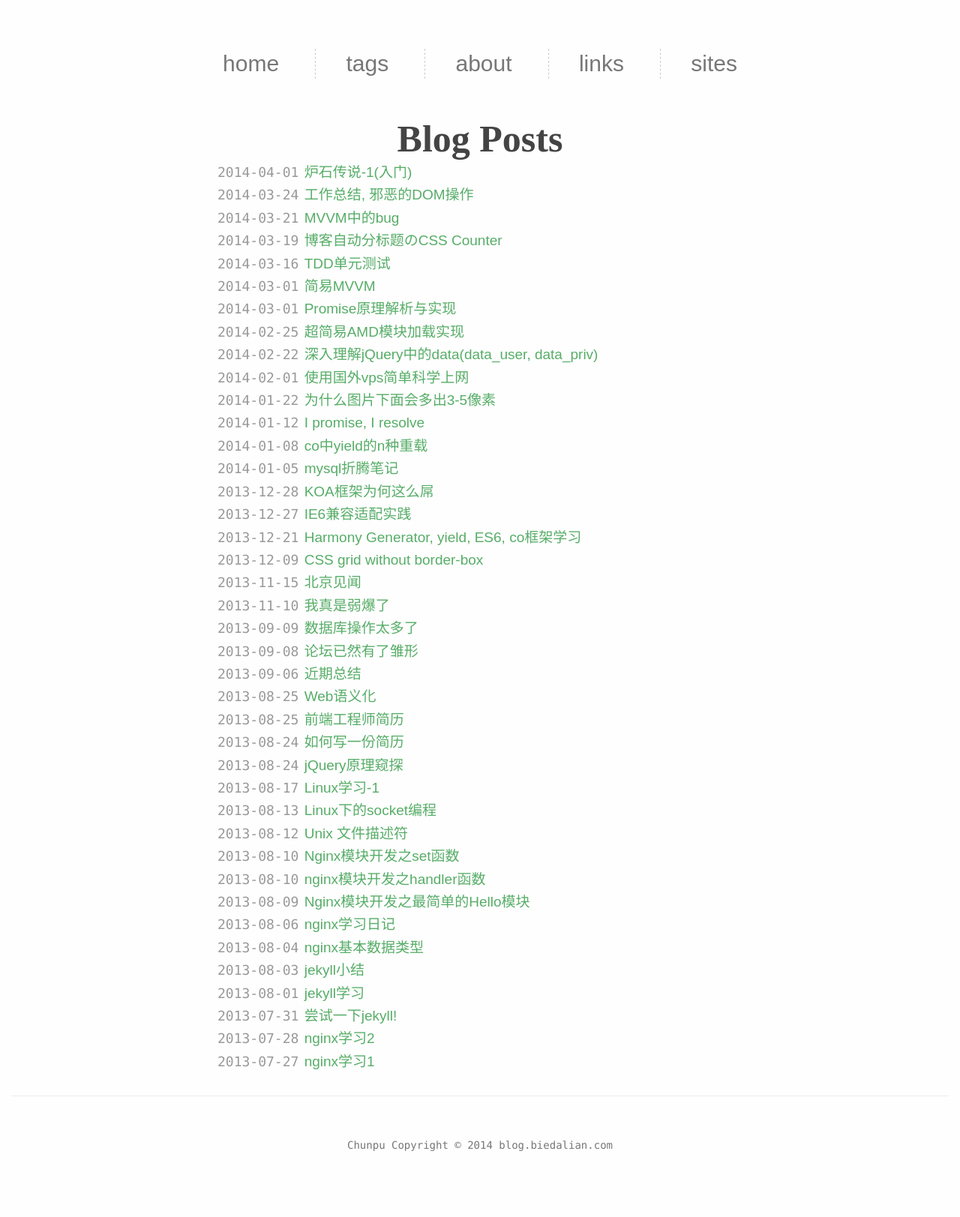
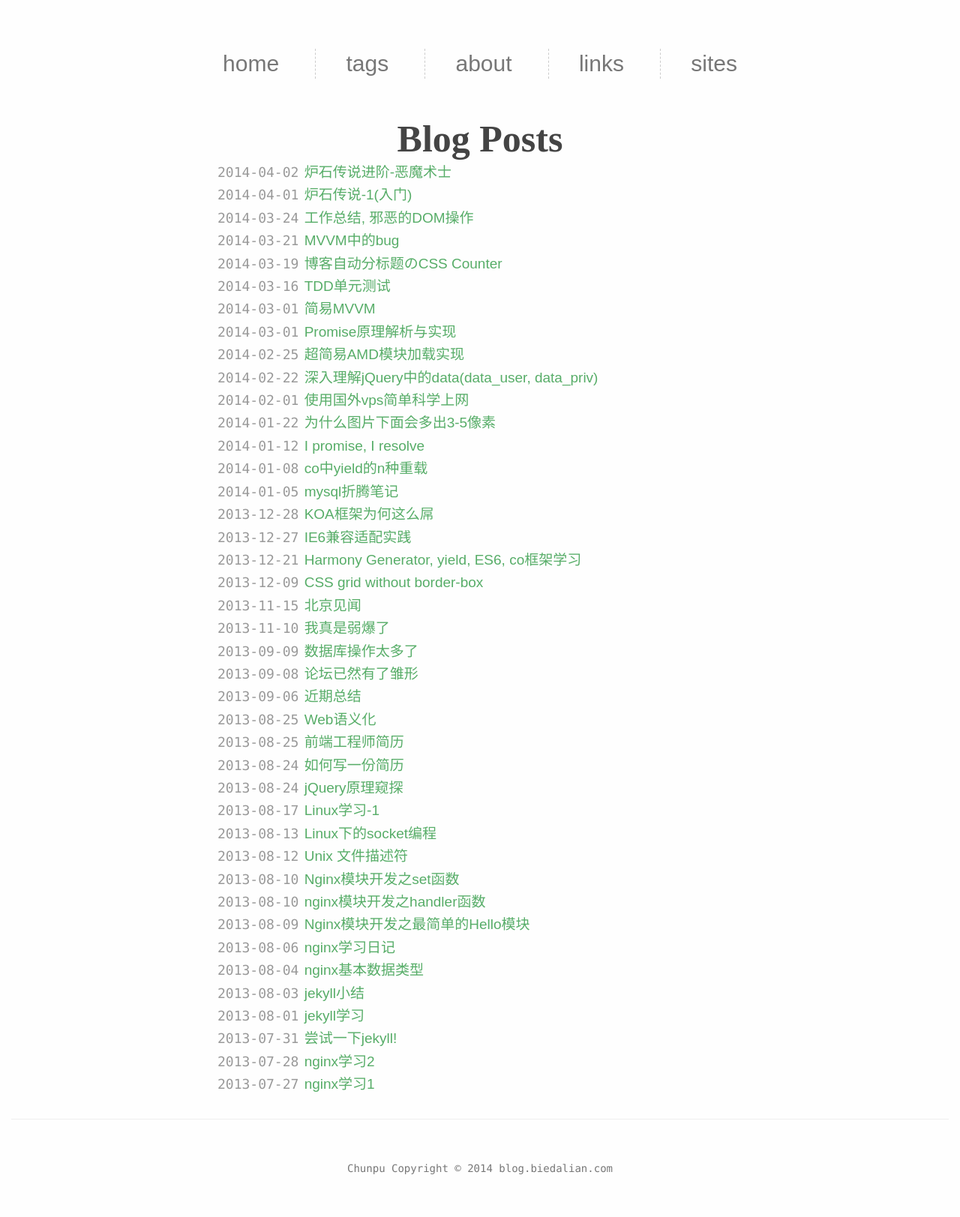
Before and after one commit to chunpu/blog, a Jekyll site: the page built from index.html, in a window 1280 px wide. Shown: the whole page at 75% size. Built offline with Jekyll 4.4.1, drawn with Linux system fonts in a browser that asks for light colours; some web fonts are replaced; Markdown is read by kramdown in place of the engine named in the settings; before the commit the page ends 1593 px from its top, so only the background shows below that; some of the changed lines change nothing that is shown.

Commit message:
add lushi2

```diff
--- /dev/null
+++ b/_posts/2014-04-02-lushichuanshuo-2.md
@@ -0,0 +1,31 @@
+---
+layout: post
+title: 炉石传说进阶-恶魔术士
+date: 8:23 2014/4/2
+tags:
+- life
+- game
+---
+
+又玩了几把炉石, 愈发的喜欢, 由于在WOW的时代我特别喜欢恶魔术, 因此炉石中我只玩了术士, 而且喜欢恶魔, 在普通对战中, 恶魔术士的胜率已经到了60%左右(新手对战..)
+
+恶魔术最大的特点就是全是小牌, 起手快, 铺场快(这些名词是和网友以及同学学到的, 还知道炉石里不叫耗蓝叫x费.:laughing:), 因此, 在我的卡组里面大于4费的宝宝很少, 大量的1费2费, 这也导致我起手很难卡手. 不过恶魔术士本身那些小牌并不够, 还需要配合中立中的鱼人小卡, 因此叫鱼人恶魔术一点不为过
+
+我必备的几张恶魔术卡牌如下
+
+名称 | 耗蓝-攻击-血量 | 技能 | 品质
+--- | --- | --- | ---
+牺牲契约 | 0 | 吃一个恶魔回5点
+力量的代价 | 1 | 使一个宝宝+4/+4, 然后消灭 | 灰色
+死亡缠绕 | 1 | 杀一滴血抽一张牌
+烈焰小鬼 | 1-3-2 | 干自己3点血 | 灰色
+腐蚀术 | 1 | 诅咒一个随从
+虚空行者 | 1-1-3 | 嘲讽
+鲜血小鬼 | 1-0-1 | 潜行, 每回合随机给宝宝+1 | 灰色
+吸取生命 | 3 | 打2回2
+恶魔卫士 | 3-3-5 | 嘲讽, 再耗一点蓝 | 蓝色
+虚空恐魔 | 3-3-3 | 吃掉旁边的宝宝给自己 | 蓝色
+暗影烈焰 | 4 | 干掉一个友方, 对敌方进行其攻击力伤害的aoe
+小鬼召唤师 | 3-1-4 | 每回合扣一点血召一个1/1 | 蓝色
+--- | --- | --- | ---
+伊利丹怒风 | 6-7-5 | 用一张牌召唤一个2/1 | 橙色
--- a/css/reset.css
+++ b/css/reset.css
@@ -267,6 +267,7 @@ th, td {
   padding: 6px 13px;
   border: 1px solid #ddd;
   margin: 0;
+  max-width: 280px;
 }
 
 table {
```
